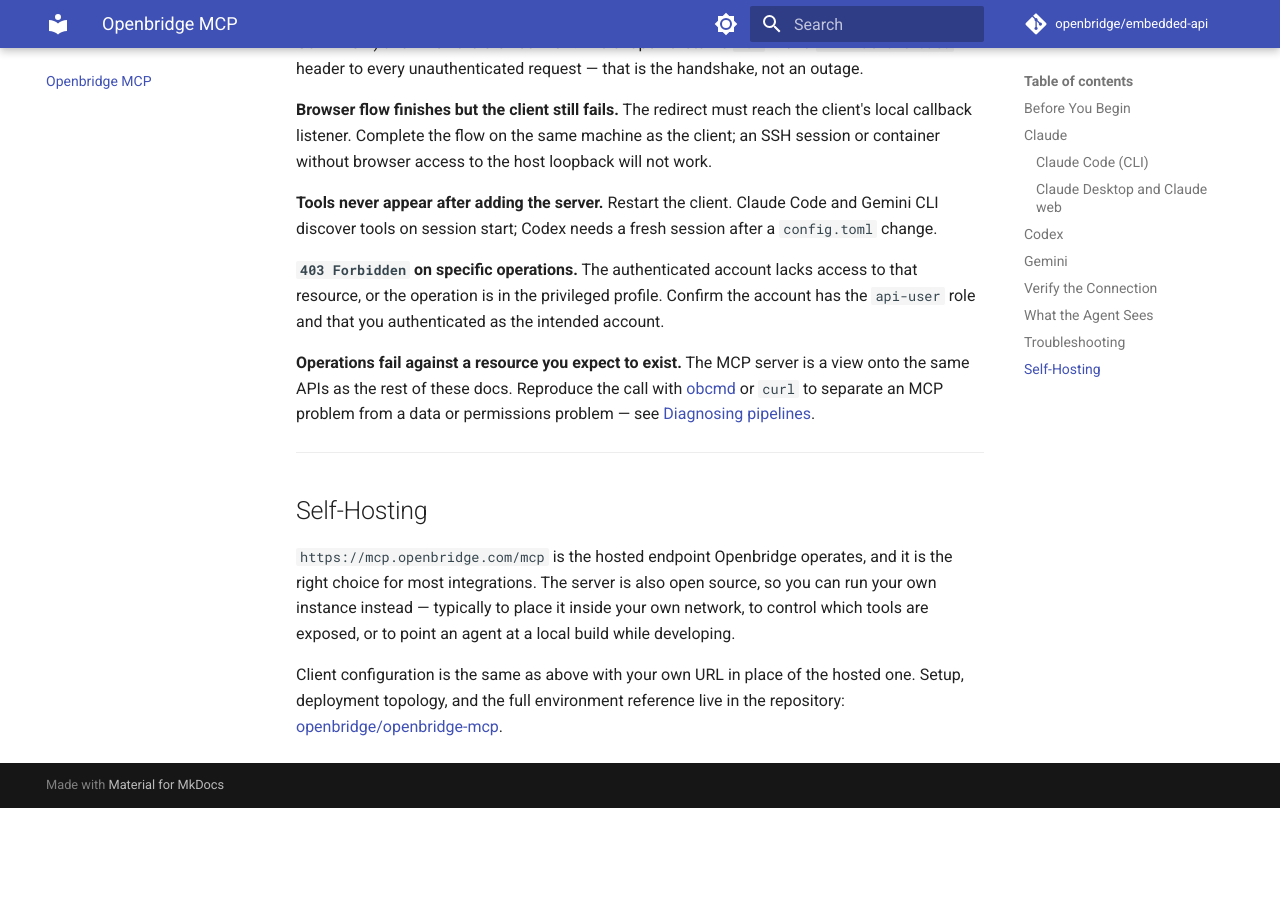
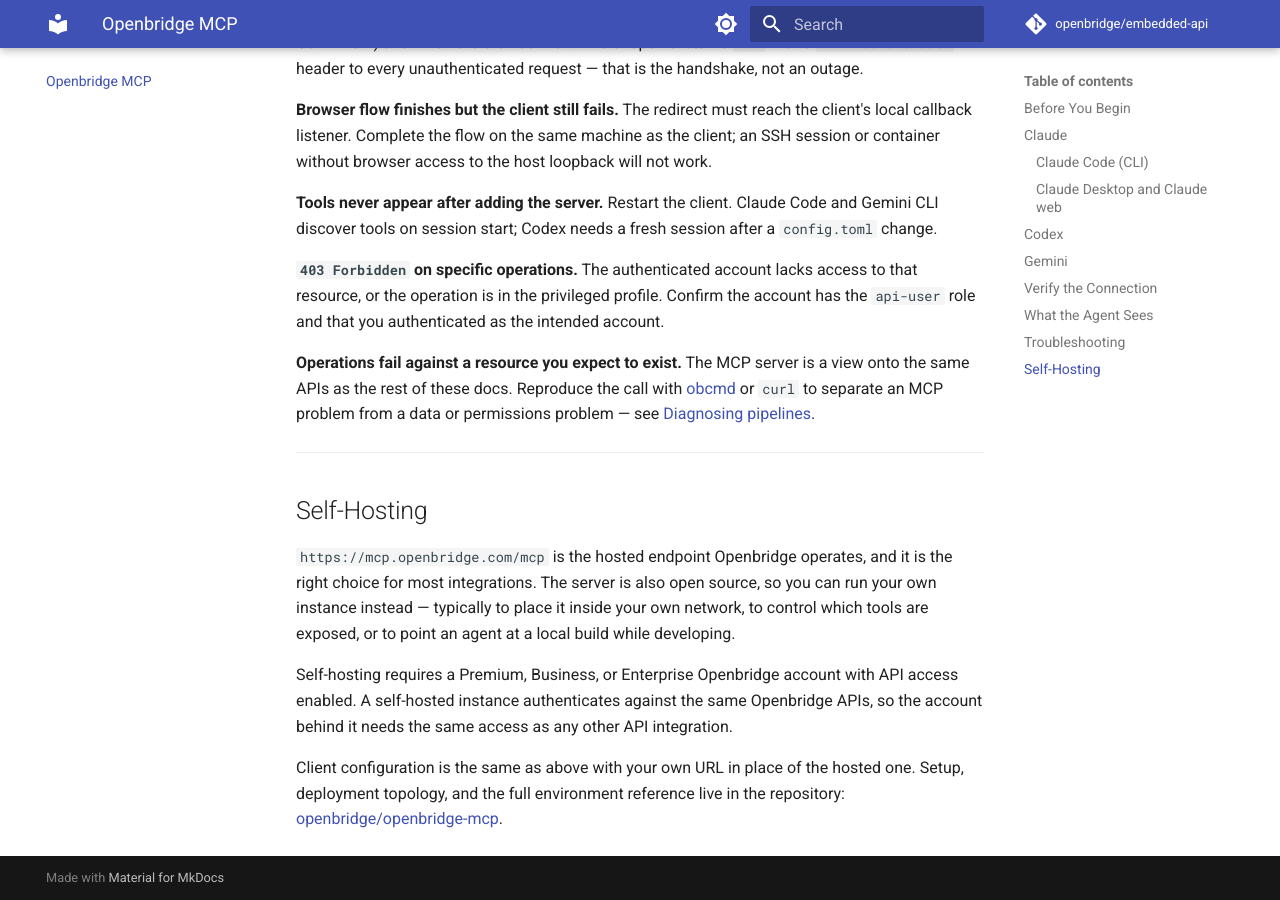
Before and after one commit to openbridge/embedded-api, an MkDocs documentation site: the page built from docs/mcp.md, in a window 1280 px wide and 900 px high, scrolled down 4836 px. Built offline with MkDocs 1.6.1 and Material for MkDocs 9.7.7, drawn with Linux system fonts in a browser that asks for light colours; comment, search, counter and statistics services are not loaded; before the commit the page ends 5644 px from its top, so only the background shows below that.

Commit message:
docs: note account tier required to self-host MCP
Self-hosting needs a Premium, Business, or Enterprise account with API
access enabled, since the instance authenticates against the same
Openbridge APIs as any other integration.

```diff
--- a/docs/mcp.md
+++ b/docs/mcp.md
@@ -207,4 +207,6 @@ Credential-returning and mutating operations — creating or cancelling subscrip
 
 `https://mcp.openbridge.com/mcp` is the hosted endpoint Openbridge operates, and it is the right choice for most integrations. The server is also open source, so you can run your own instance instead — typically to place it inside your own network, to control which tools are exposed, or to point an agent at a local build while developing.
 
+Self-hosting requires a Premium, Business, or Enterprise Openbridge account with API access enabled. A self-hosted instance authenticates against the same Openbridge APIs, so the account behind it needs the same access as any other API integration.
+
 Client configuration is the same as above with your own URL in place of the hosted one. Setup, deployment topology, and the full environment reference live in the repository: [openbridge/openbridge-mcp](https://github.com/openbridge/openbridge-mcp).
```
